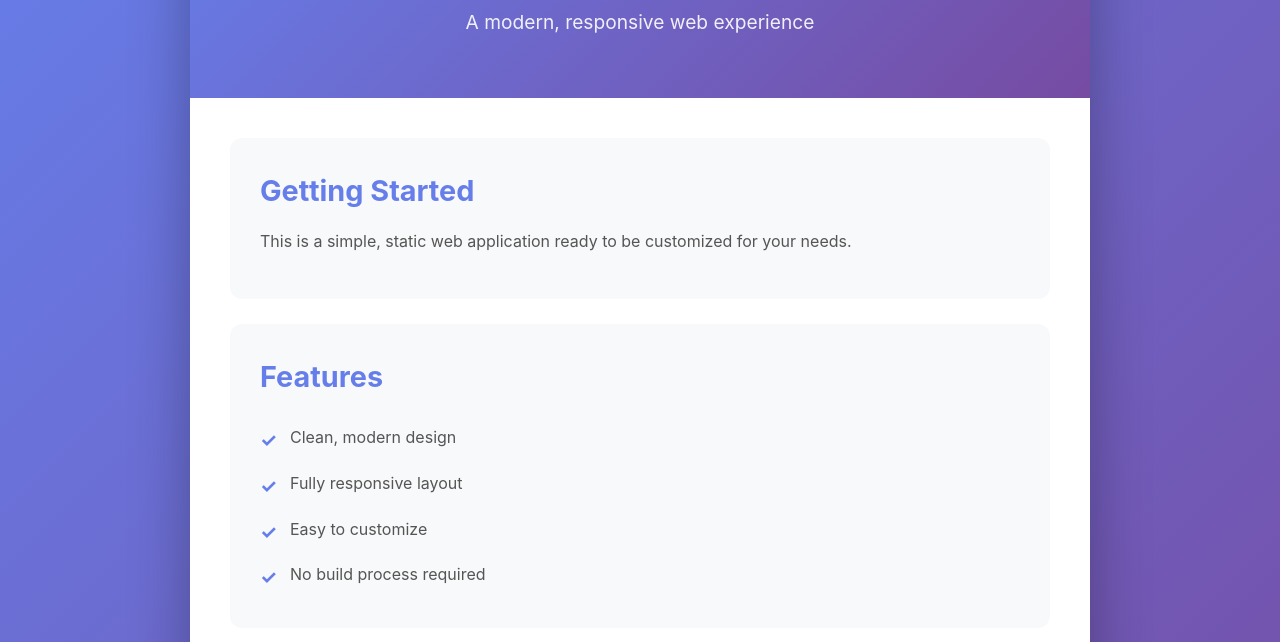
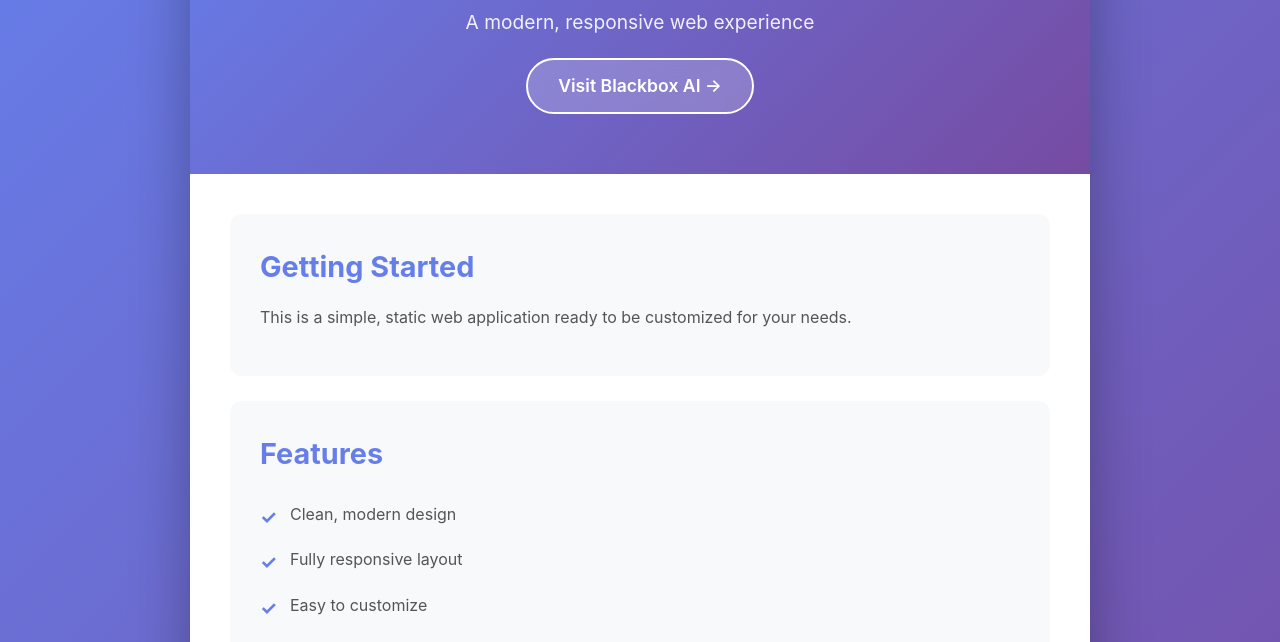
Before and after one commit to ryanhk-cyber/Test-2, a plain HTML site: page index.html in a window 1280 px wide. Shown: the part 147-789 px from the top of the page. Drawn offline with Linux system fonts and the light colour scheme.

Commit message:
feat(chat): add clickable links to site

```diff
--- a/index.html
+++ b/index.html
@@ -11,6 +11,9 @@
         <header>
             <h1>🚀 Welcome to Your Web Application</h1>
             <p class="subtitle">A modern, responsive web experience</p>
+            <p class="site-link">
+                <a href="https://blackbox.ai" target="_blank" rel="noopener noreferrer">Visit Blackbox AI →</a>
+            </p>
         </header>
 
         <main>
--- a/styles.css
+++ b/styles.css
@@ -38,6 +38,31 @@ header h1 {
 .subtitle {
     font-size: 1.2rem;
     opacity: 0.9;
+}
+
+.site-link {
+    margin-top: 20px;
+}
+
+.site-link a {
+    display: inline-block;
+    color: white;
+    text-decoration: none;
+    font-size: 1.1rem;
+    font-weight: 600;
+    padding: 12px 30px;
+    background: rgba(255, 255, 255, 0.2);
+    border: 2px solid white;
+    border-radius: 50px;
+    transition: all 0.3s ease;
+    backdrop-filter: blur(10px);
+}
+
+.site-link a:hover {
+    background: white;
+    color: #667eea;
+    transform: translateY(-2px);
+    box-shadow: 0 10px 25px rgba(0, 0, 0, 0.2);
 }
 
 main {
```
